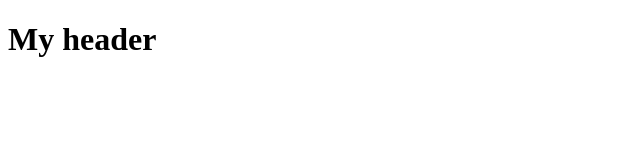
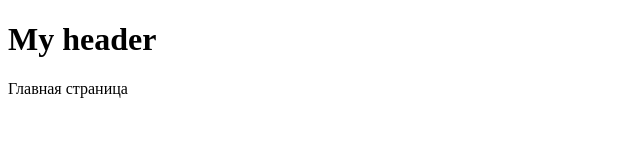
Before and after one commit to diaogg06/test-git2, a plain HTML site: page index.html in a window 1280 px wide. Shown: the whole page, without its empty margins (0-640 px from the left). Drawn offline with Linux system fonts and the light colour scheme.

Commit message:
develop main-page

```diff
--- a/index.html
+++ b/index.html
@@ -9,6 +9,10 @@
     <head>
         <h1>My header</h1>
     </head>
+
+    <main>
+        Главная страница
+    </main>
     <script src="index.js"></script>
 </body>
 </html>
```
